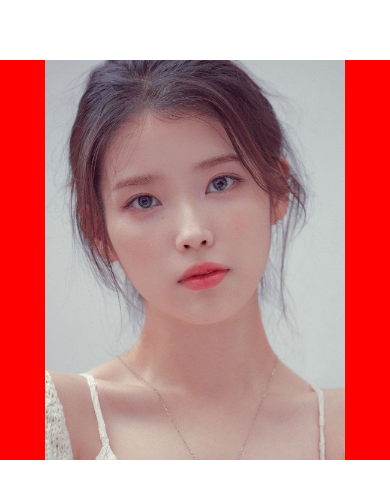
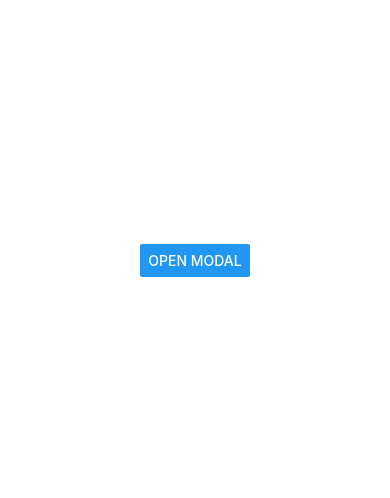
Before and after one commit to gunwooa/Inflearn-React-Native-Basic, a React Native app: screen / in a window 390 px wide. Shown: the part 162-660 px from the top of the page. Built offline with nearby package versions, Linux system fonts and the light colour scheme.

Commit message:
4. React Native Component > Modal

```diff
--- a/App.js
+++ b/App.js
@@ -13,6 +13,7 @@ import NumList from './src/NumList';
 import MyPicker from './src/MyPicker';
 import MySlider from './src/MySlider';
 import iuImgSrc from './assets/iu.jpeg';
+import MyModal from './src/MyModal';
 
 const App = () => {
   const [myTextInput, setMyTextInput] = useState('');
@@ -39,12 +40,13 @@ const App = () => {
 
   return (
     <View style={styles.mainView}>
-      <Image
+      <MyModal />
+      {/* <Image
         style={styles.iuImage}
         source={iuImgSrc}
         resizeMode="contain"
         onLoadEnd={() => alert('굿')}
-      />
+      /> */}
       {/* <MySlider />
       <MyPicker />
       <ActivityIndicator size="large" color="green" animating={true} />
--- /dev/null
+++ b/src/MyModal.js
@@ -0,0 +1,41 @@
+import React, {useState} from 'react';
+import {View, Text, Button, Modal, StyleSheet} from 'react-native';
+
+const MyModal = () => {
+  const [isOpenModal, setIsOpenModal] = useState(false);
+
+  const handleModal = () => {
+    setIsOpenModal(!isOpenModal);
+  };
+
+  return (
+    <View style={styles.container}>
+      <Button title="Open Modal" onPress={handleModal} />
+
+      <Modal
+        visible={isOpenModal}
+        animationType="fade"
+        onShow={() => alert('굿굿굿')}>
+        <View style={styles.modalView}>
+          <Text>안녕 난 모달이야 ㅋㅋ</Text>
+          <Button title="Close Modal" onPress={handleModal} />
+        </View>
+      </Modal>
+    </View>
+  );
+};
+
+const styles = StyleSheet.create({
+  container: {
+    // width: '100%',
+  },
+
+  modalView: {
+    flex: 1,
+    alignItems: 'center',
+    justifyContent: 'center',
+    backgroundColor: '#cecece',
+  },
+});
+
+export default MyModal;
```
